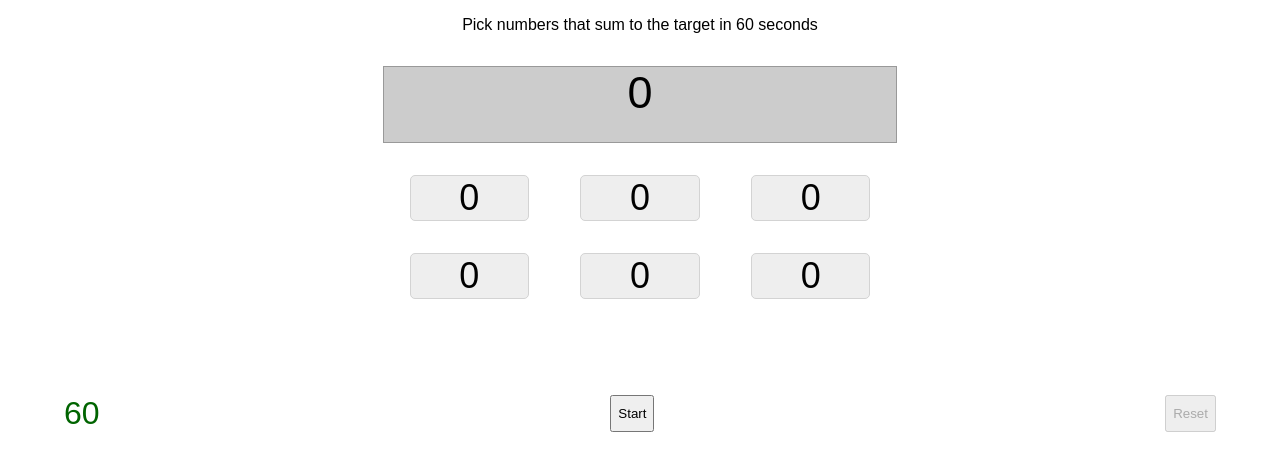
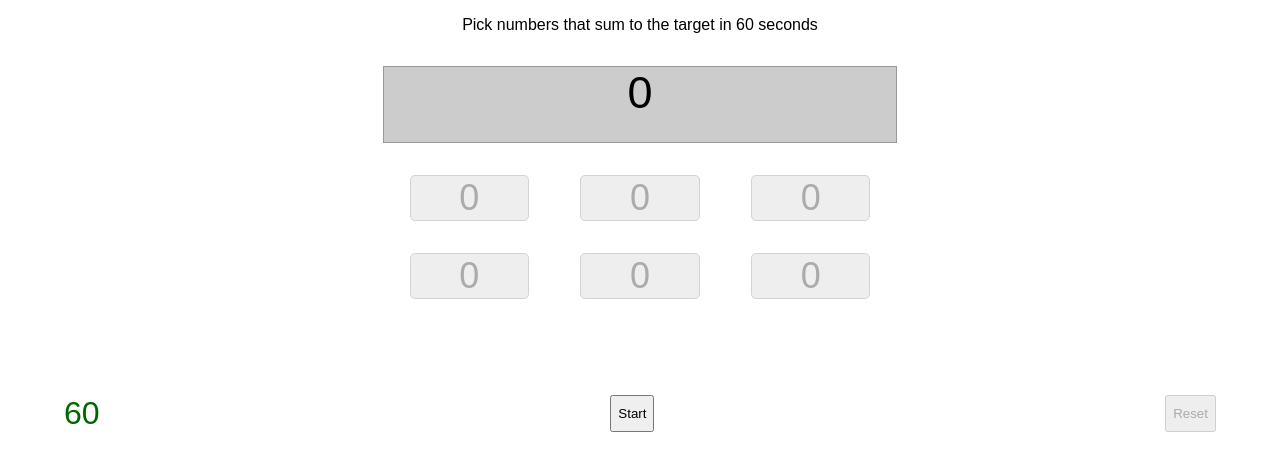
Before and after one commit to onuriltan/TargetSumGame, a React (Create React App) app: page / in a window 1280 px wide. Shown: the top 470 px of the page. Built offline with nearby package versions, Linux system fonts and the light colour scheme.

Commit message:
timer, startgame, resetgame implemented.

```diff
--- a/src/actions/gameActions.js
+++ b/src/actions/gameActions.js
@@ -1,8 +1,4 @@
 import * as types from './actionTypes';
-
-import ResetGame from '../logic/resetGame';
-import NumberClick from '../logic/numberClick';
-
 
 export function startGame(state) {
     return {
@@ -14,15 +10,15 @@ export function startGame(state) {
 export function resetGame(state) {
     return {
         type: types.RESET_BUTTON_CLICKED,
-        payload: ResetGame(state)
+        payload: state
     };
 
 }
 
-export function numberClick(state, number) {
+export function numberClick(state) {
     return {
         type: types.NUMBER_BUTTON_CLICKED,
-        payload: NumberClick(state, number)
+        payload: state
     };
 
 }
--- a/src/components/GameBoard.jsx
+++ b/src/components/GameBoard.jsx
@@ -6,10 +6,18 @@ import PropTypes from 'prop-types';
 import _ from 'lodash';
 
 
-import Number from './Number';
+import StartGame from '../logic/startGame';
+import ResetGame from '../logic/startGame';
+
 
 class GameBoard extends Component {
 
+  constructor(props) {
+    super(props);
+
+    this.startCountDown = this.startCountDown.bind(this);
+
+  }
   render() {
     return (
       <div className="game">
@@ -18,29 +26,71 @@ class GameBoard extends Component {
             </div>
         <div className="target">{this.props.state.gameReducer.targetNumber}</div>
         <div className="challenge-numbers">
-          <Number disabled={this.props.state.gameReducer.numberButtonDisabled} numberClick={() => this.props.gameActions.numberClick(this.props.state.gameReducer, this.props.state.gameReducer.numbers[0])} value={this.props.state.gameReducer.numbers[0]} />
-          <Number disabled={this.props.state.gameReducer.numberButtonDisabled} numberClick={() => this.props.gameActions.numberClick(this.props.state.gameReducer, this.props.state.gameReducer.numbers[1])} value={this.props.state.gameReducer.numbers[1]} />
-          <Number disabled={this.props.state.gameReducer.numberButtonDisabled} numberClick={() => this.props.gameActions.numberClick(this.props.state.gameReducer, this.props.state.gameReducer.numbers[2])} value={this.props.state.gameReducer.numbers[2]} />
+          <button
+            disabled={this.props.state.gameReducer.numberButtonDisabled}
+            className="number"
+            onClick={() => this.numberClick(this.props.state.gameReducer.numbers[0])}>
+            {this.props.state.gameReducer.numbers[0]}
+          </button>
+          <button
+            disabled={this.props.state.gameReducer.numberButtonDisabled}
+            className="number"
+            onClick={() => this.numberClick(this.props.state.gameReducer.numbers[1])}>
+            {this.props.state.gameReducer.numbers[1]}
+          </button>
+          <button
+            disabled={this.props.state.gameReducer.numberButtonDisabled}
+            className="number"
+            onClick={() => this.numberClick(this.props.state.gameReducer.numbers[2])}>
+            {this.props.state.gameReducer.numbers[2]}
+          </button>
+
         </div>
         <div className="challenge-numbers">
-          <Number disabled={this.props.state.gameReducer.numberButtonDisabled} numberClick={() => this.props.gameActions.numberClick(this.props.state.gameReducer, this.props.state.gameReducer.numbers[3])} value={this.props.state.gameReducer.numbers[3]} />
-          <Number disabled={this.props.state.gameReducer.numberButtonDisabled} numberClick={() => this.props.gameActions.numberClick(this.props.state.gameReducer, this.props.state.gameReducer.numbers[4])} value={this.props.state.gameReducer.numbers[4]} />
-          <Number disabled={this.props.state.gameReducer.numberButtonDisabled} numberClick={() => this.props.gameActions.numberClick(this.props.state.gameReducer, this.props.state.gameReducer.numbers[5])} value={this.props.state.gameReducer.numbers[5]} />
+          <button
+            disabled={this.props.state.gameReducer.numberButtonDisabled}
+            className="number"
+            onClick={() => this.numberClick(this.props.state.gameReducer.numbers[3])}>
+            {this.props.state.gameReducer.numbers[3]}
+          </button>
+          <button
+            disabled={this.props.state.gameReducer.numberButtonDisabled}
+            className="number"
+            onClick={() => this.numberClick(this.props.state.gameReducer.numbers[4])}>
+            {this.props.state.gameReducer.numbers[4]}
+          </button>
+          <button
+            disabled={this.props.state.gameReducer.numberButtonDisabled}
+            className="number"
+            onClick={() => this.numberClick(this.props.state.gameReducer.numbers[5])}>
+            {this.props.state.gameReducer.numbers[5]}
+          </button>
+
         </div>
         <div className="footer">
           <div className="timer-value">{this.props.state.gameReducer.initialSeconds}</div>
-          <button onClick={() => this.startButtonClick()}
+          <button onClick={() => this.startGame()}
             disabled={this.props.state.gameReducer.startButtonDisabled}>Start</button>
-          <button onClick={() => this.props.gameActions.resetGame(this.props.state.gameReducer)}
+          <button onClick={() => this.resetGame()}
             disabled={this.props.state.gameReducer.resetButtonDisabled}>Reset</button>
         </div>
       </div>
     );
   }
 
-  startButtonClick() {
-    this.startGame();
+  numberClick(number) {
+    let newState = this.props.state.gameReducer;
+    newState.sumToReachTarget += number;
+    if (newState.targetNumber === newState.sumToReachTarget) {
+      return this.props.gameActions.startGame(StartGame(newState, 0, newState.timesOfPlay + 1));
+    }
 
+    if (newState.targetNumber < newState.sumToReachTarget) {
+        this.resetGame() ;
+     }
+    console.log(newState.sumToReachTarget);
+    this.stopCountDown();
+    return newState;
   }
 
   startGame() {
@@ -76,24 +126,52 @@ class GameBoard extends Component {
     }
     newState.numbers = tempNumbers;
 
-    setInterval(() => {
     this.startCountDown();
-     }, 1000);
 
     return newState;
 
   }
 
-  startCountDown(){
+  startCountDown() {
+    this.interval = setInterval(() => {
       let newState = this.props.state.gameReducer;
       newState.initialSeconds = newState.initialSeconds - 1
       return this.props.gameActions.startCountDown(newState);
+    }, 1000);
   }
 
+  stopCountDown() {
+    setTimeout(() => {
+      clearInterval(this.interval);
+      let newState = this.props.state.gameReducer;
+      newState.initialSeconds = 60;
+      return this.props.gameActions.startCountDown(newState);
+    }, 500);
+  }
 
+  resetGame() {
+    let newState = this.props.state.gameReducer;
+
+    newState.startButtonDisabled = false;
+    newState.numberButtonDisabled = true;
+    newState.resetButtonDisabled = true
+
+    newState.challengeSize = 6;
+    newState.initialChallengeRange = [30, 50];
+    newState.initialSeconds = 60;
+    newState.numbers = [0, 0, 0, 0, 0, 0];
+    newState.targetNumber = 0;
+    newState.timesToReachTarget = 0;
+    newState.timesOfPlay = 0;
+    newState.gameState = 'NOT_STARTED';
+    newState.sumToReachTarget = 0;
+    this.stopCountDown();
+
+    return newState;
 
   }
 
+}
 
 GameBoard.propTypes = {
   gameActions: PropTypes.object,
--- a/src/components/Number.jsx
+++ b/src/components/Number.jsx
@@ -1,14 +1,56 @@
 import React, { Component } from 'react';
+import { connect } from 'react-redux';
+import { bindActionCreators } from 'redux';
+import * as gameActions from '../actions/gameActions';
+import PropTypes from 'prop-types';
+
+import StartGame from '../logic/startGame';
+import ResetGame from '../logic/startGame';
+
 
 class Number extends Component {
 
   render() {
     return <button
+      disabled={this.props.state.gameReducer.numberButtonDisabled}
       className="number"
-      onClick={() => this.props.numberClick(this.props.initialState, this.props.value)}>
+      onClick={() => this.numberClick(this.props.value)}>
       {this.props.value}
     </button>;
   }
 
+  numberClick(number) {
+    let newState = this.props.state.gameReducer;
+    newState.sumToReachTarget += number;
+    if (newState.targetNumber === newState.sumToReachTarget) {
+      return this.props.gameActions.startGame(StartGame(newState, 0, newState.timesOfPlay + 1));
+    }
+
+    if (newState.targetNumber < newState.sumToReachTarget) {
+      return this.props.gameActions.resetGame(ResetGame(newState));
+    }
+    console.log(newState.sumToReachTarget);
+    return newState;
+  }
+
 }
-export default Number;
+
+Number.propTypes = {
+  gameActions: PropTypes.object,
+  initialState: PropTypes.object
+};
+
+function mapStateToProps(state) {
+  return { state: state };
+}
+
+function mapDispatchToProps(dispatch) {
+  return {
+    gameActions: bindActionCreators(gameActions, dispatch)
+  };
+}
+
+export default connect(
+  mapStateToProps,
+  mapDispatchToProps
+)(Number);
--- a/src/logic/numberClick.js
+++ /dev/null
@@ -1,8 +0,0 @@
-
-export default function numberClick(initialState, number) {
-    let newState = initialState;
-    newState.sumToReachTarget = number;
-
-    return newState;
-
-}
--- a/src/logic/resetGame.js
+++ b/src/logic/resetGame.js
@@ -1,6 +1,4 @@
-
-export default function resetGame(initialState) {
-
+export default function resetGame(initialStatae){
     let newState = initialState;
 
     newState.startButtonDisabled = false;
@@ -16,6 +14,7 @@ export default function resetGame(initialState) {
     newState.timesOfPlay = 0;
     newState.gameState = 'NOT_STARTED';
     newState.sumToReachTarget = 0;
+    this.stopCountDown();
 
     return newState;
 
--- /dev/null
+++ b/src/logic/startGame.js
@@ -0,0 +1,38 @@
+import _ from 'lodash';
+
+export default function startGame(initialState, sumToReachTarget){
+        let newState;
+        newState = initialState;
+        newState.gameState = 'STARTED';
+        newState.startButtonDisabled = true;
+        newState.numberButtonDisabled = false;
+        newState.resetButtonDisabled = false;
+        newState.numbers = [];
+        newState.sumToReachTarget = sumToReachTarget;
+
+        let targetNumber = _.random(newState.initialChallengeRange[0], newState.initialChallengeRange[1]);
+        newState.targetNumber = targetNumber;
+        let timesToReachTarget = _.random(2, 5);
+        newState.timesToReachTarget = timesToReachTarget;
+
+        let tempTargetNumber = targetNumber;
+        let generalSum = 0;
+        let tempNumbers = [];
+        for (let i = 0; i < timesToReachTarget - 1; i++) {
+          let number = _.random(1, tempTargetNumber);
+          generalSum += number;
+          tempNumbers.push(number);
+          tempTargetNumber = targetNumber - number;
+        }
+        let lastNumber = targetNumber - generalSum;
+        generalSum += lastNumber;
+        tempNumbers.push(lastNumber);
+
+        for (let j = 0; j < 6 - timesToReachTarget; j++) {
+          let number = _.random(1, tempTargetNumber);
+          tempNumbers.push(number);
+        }
+        newState.numbers = tempNumbers;
+        return newState;
+
+}
--- a/src/reducers/gameReducer.js
+++ b/src/reducers/gameReducer.js
@@ -40,6 +40,7 @@ export default function game(state = initialState, action) {
             return {...state, newState};
 
         case START_COUNTDOWN:
+            console.log("START_COUNTDOWN STARTED.")
             newState = action.payload;
             return {...state, newState};
 
```
Lines whose indentation alone changed are shown as unchanged.
